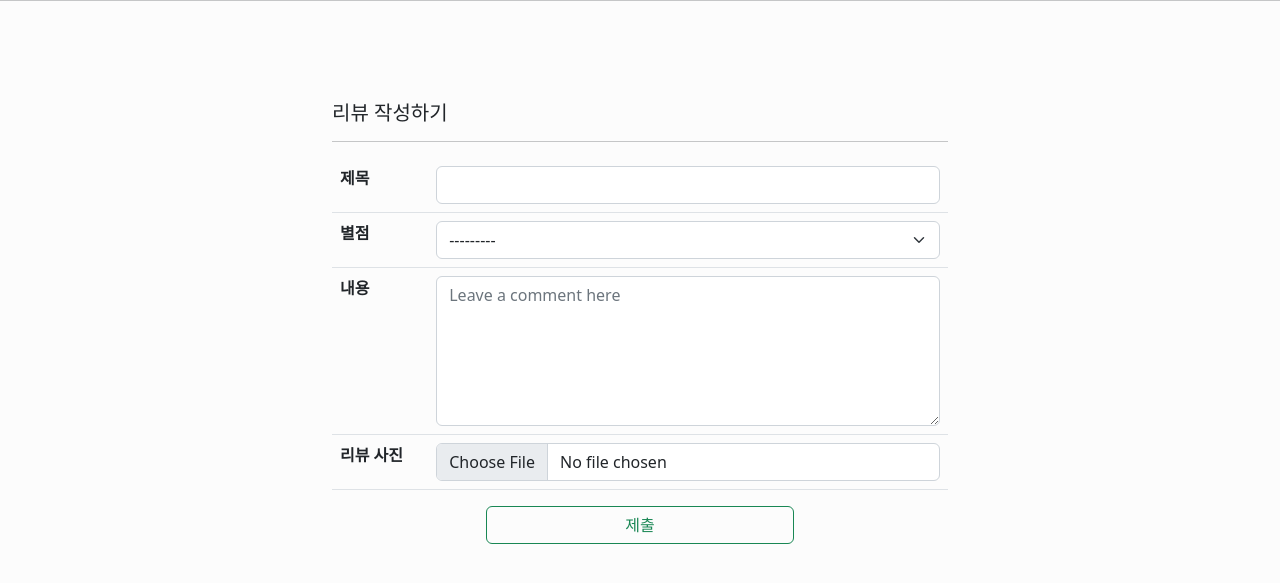
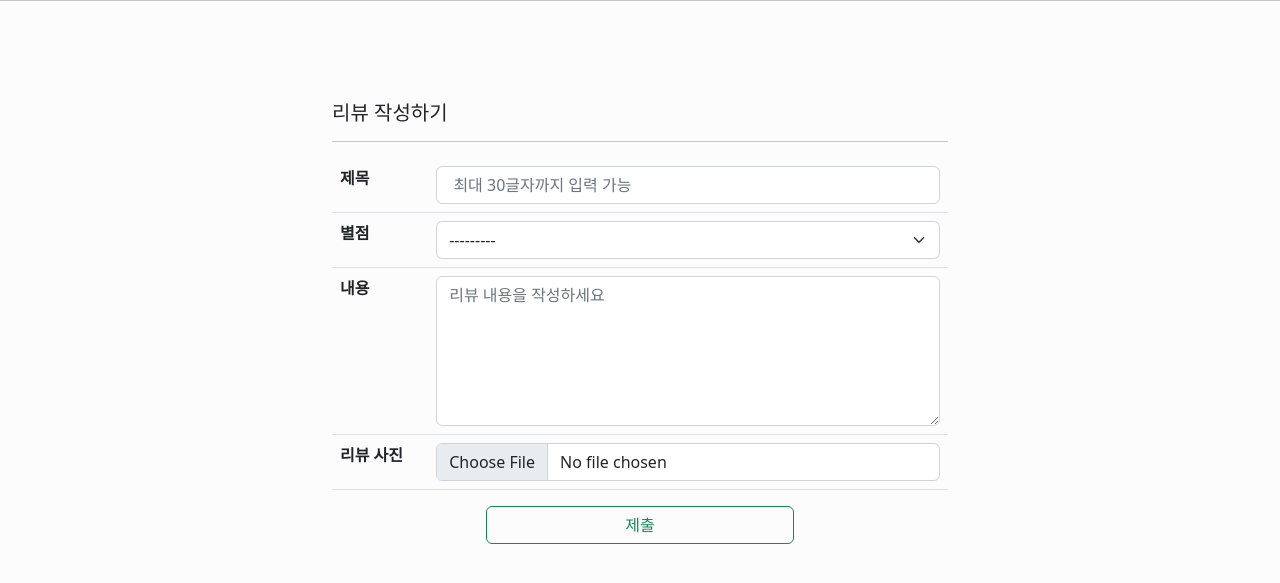
Before and after one commit to asyam9/OptimizedOfficeAI, a Django app: page /reviews/upload/ in a window 1280 px wide. Shown: the part 56-639 px from the top of the page. Run offline with Django 4.2, Linux system fonts and the light colour scheme; some libraries are stand-ins or nearby versions.

Commit message:
리뷰 작성 페이지 안내문구 추가(글자수 제한)

```diff
--- a/Review_site/Reviews/templates/Reviews/review_upload.html
+++ b/Review_site/Reviews/templates/Reviews/review_upload.html
@@ -24,7 +24,7 @@
             <tbody>
               <tr>
                 <th scope="row">제목</th>
-                <td>{{ fileuploadForm.title|add_class:"form-control"|attr:"id:floatingInput" }}</td>
+                <td>{{ fileuploadForm.title|add_class:"form-control"|attr:"id:floatingInput"|attr:"placeholder: 최대 30글자까지 입력 가능" }}</td>
               </tr>
               <tr>
                 <th scope="row">별점</th>
@@ -32,7 +32,7 @@
               </tr>
               <tr>
                 <th scope="row">내용</th>
-                <td>  {{ fileuploadForm.content|add_class:"form-control"|attr:"id:floatingTextarea2"|attr:"placeholder:Leave a comment here"|attr:"style:height: 150px" }}  </td>
+                <td>  {{ fileuploadForm.content|add_class:"form-control"|attr:"id:floatingTextarea2"|attr:"placeholder:리뷰 내용을 작성하세요"|attr:"style:height: 150px" }}  </td>
               </tr>
               <tr>
                 <th scope="row">리뷰 사진</th>
```
